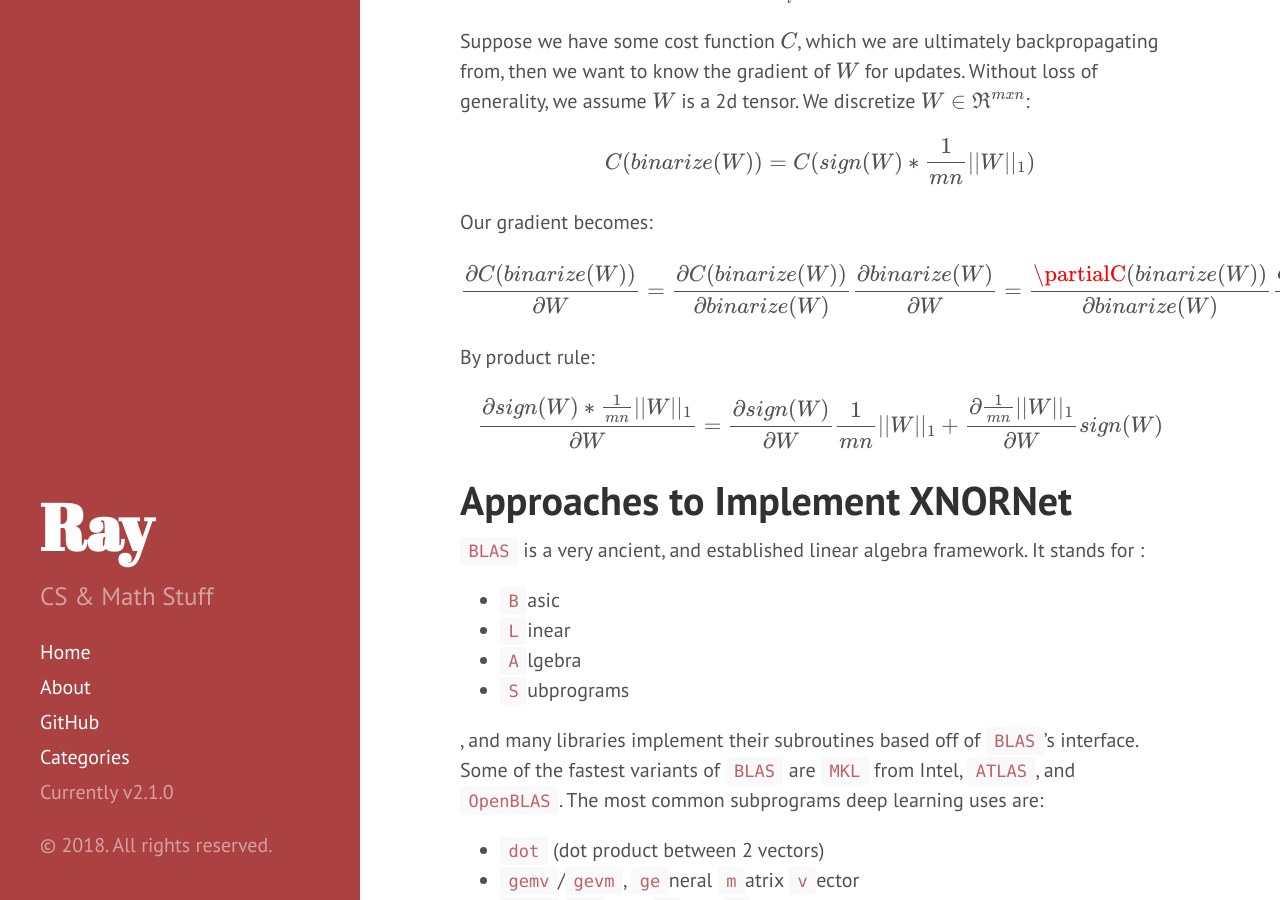
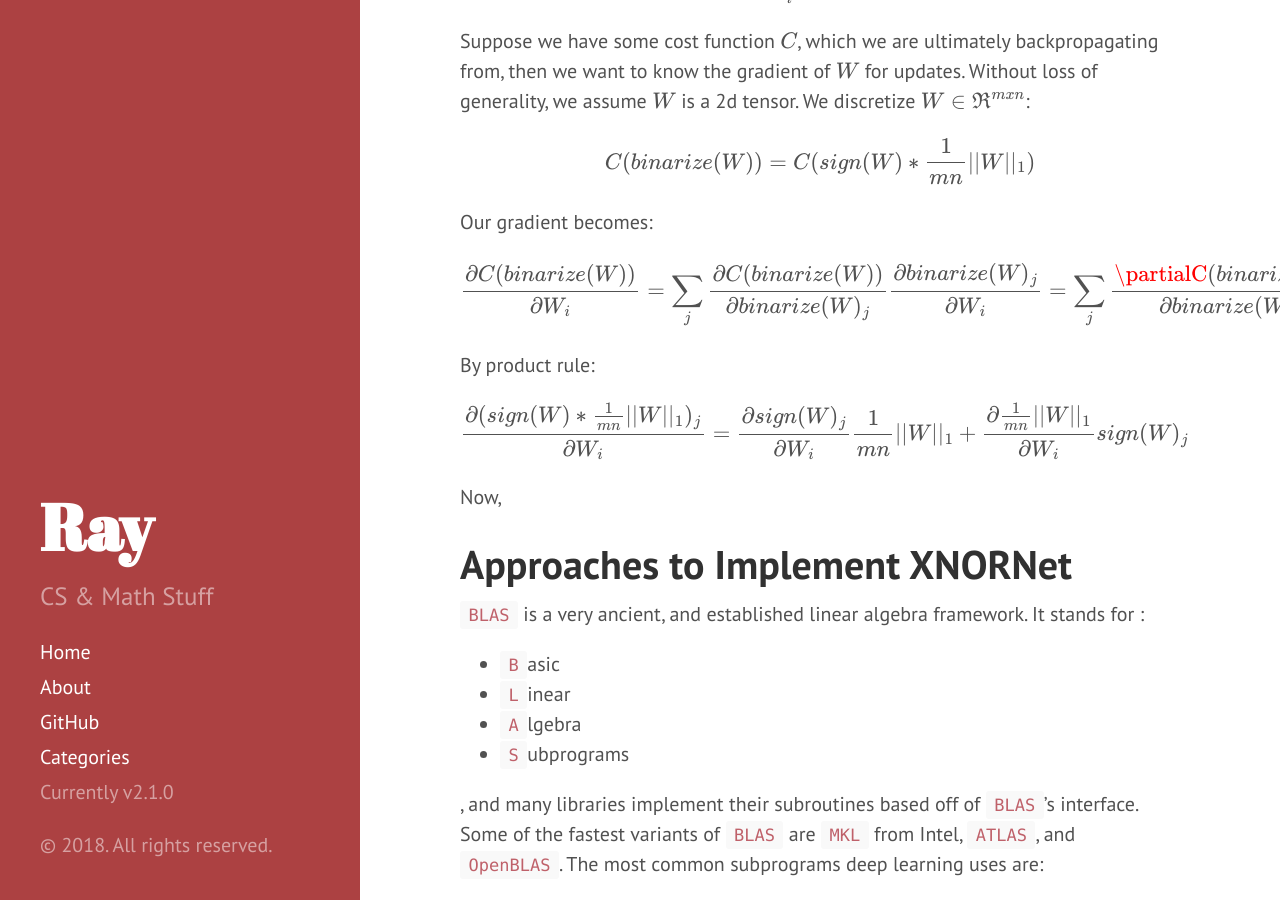
Before and after one commit to OneRaynyDay/oneraynyday.github.io, a Jekyll site: the page built from _posts/2018-08-30-Bighead-XNORNet.md, in a window 1280 px wide and 900 px high, scrolled down 8143 px. Built offline with Jekyll 4.4.1, drawn with Linux system fonts in a browser that asks for light colours; formulas are drawn with MathJax 3.

Commit message:
chain rule update

```diff
--- a/_posts/2018-08-30-Bighead-XNORNet.md
+++ b/_posts/2018-08-30-Bighead-XNORNet.md
@@ -274,17 +274,19 @@ $$
 Our gradient becomes:
 
 $$
-\frac{\partial C(binarize(W))}{\partial W} = \\
-\frac{\partial C(binarize(W))}{\partial binarize(W)} \frac{\partial binarize(W)}{\partial W} = \\
-\frac{\partialC(binarize(W))}{\partial binarize(W)} \frac{\partial sign(W) * \frac{1}{mn}||W||_1}{\partial W}
+\frac{\partial C(binarize(W))}{\partial W_i} = \\
+\sum_j \frac{\partial C(binarize(W))}{\partial binarize(W)_j} \frac{\partial binarize(W)_j}{\partial W_i} = \\
+\sum_j \frac{\partialC(binarize(W))}{\partial binarize(W)_j} \frac{\partial (sign(W) * \frac{1}{mn}||W||_1)_j}{\partial W_i}
 $$
 
 By product rule:
 
 $$
-\frac{\partial sign(W) * \frac{1}{mn}||W||_1}{\partial W} = \\
-\frac{\partial sign(W)}{\partial W} \frac{1}{mn}||W||_1 + \frac{\partial \frac{1}{mn}||W||_1}{\partial W} sign(W)
+\frac{\partial (sign(W) * \frac{1}{mn}||W||_1)_j}{\partial W_i} = \\
+\frac{\partial sign(W)_j}{\partial W_i} \frac{1}{mn}||W||_1 + \frac{\partial \frac{1}{mn}||W||_1}{\partial W_i} sign(W)_j
 $$
+
+Now,
 
 
 # Approaches to Implement XNORNet
```
